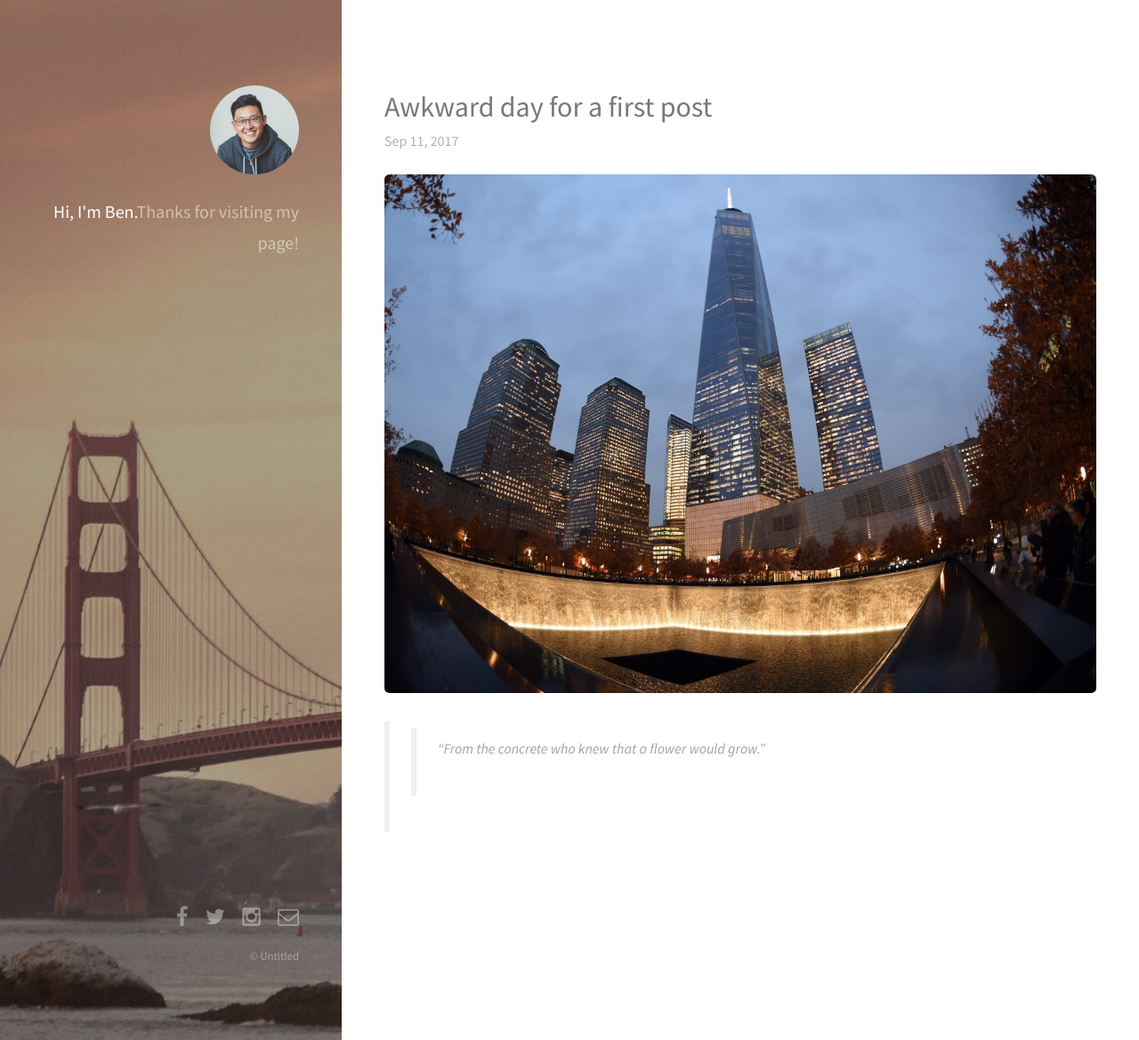
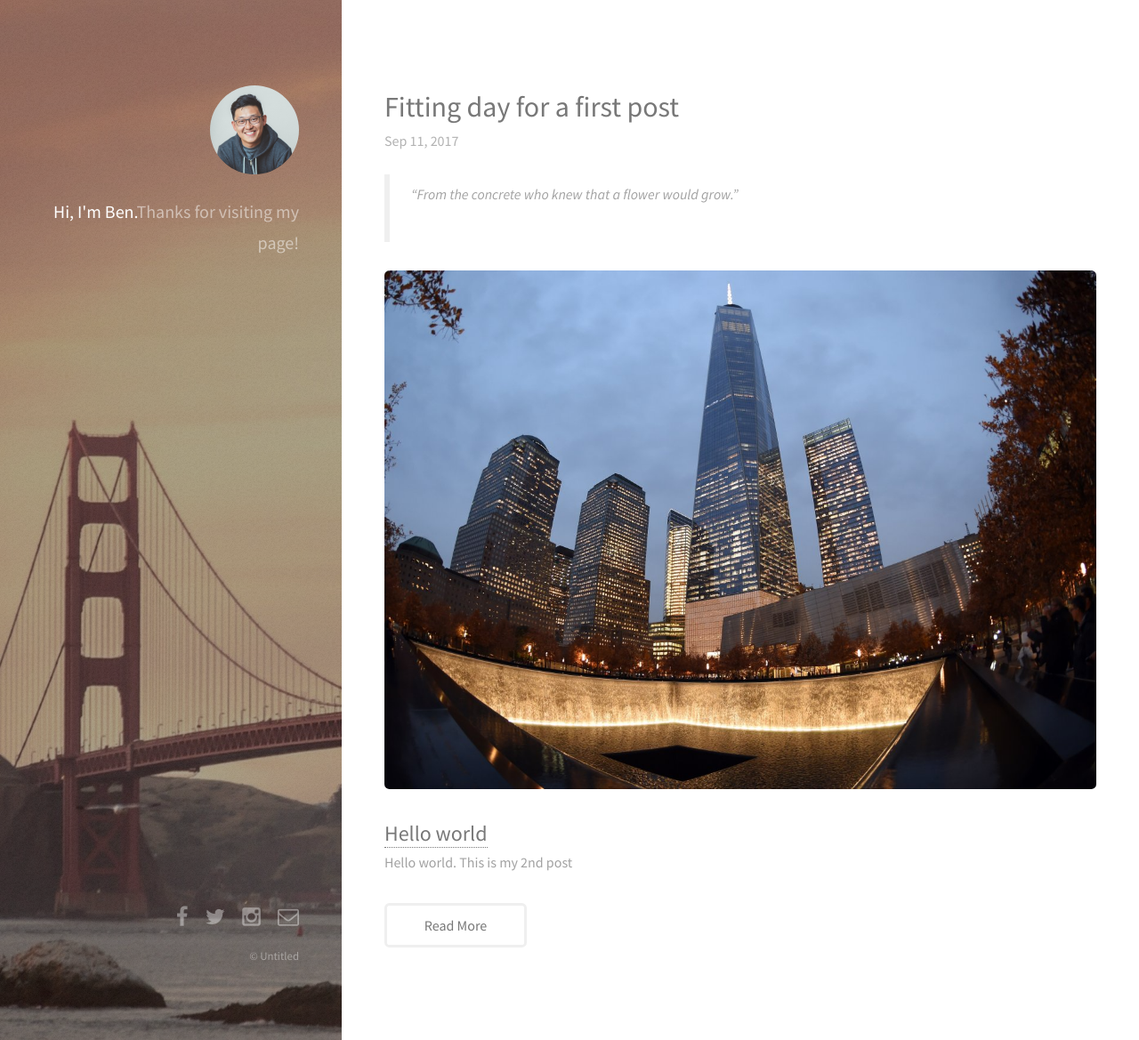
Before and after one commit to huisben/blag, a Jekyll site: the page built from _posts/2017-09-11-Awkward day for a first post.markdown, in a window 1280 px wide and 1169 px high. Shown: the whole window at 89% size. Built offline with Jekyll 4.4.1, drawn with Linux system fonts in a browser that asks for light colours; nearby versions of some CDN libraries.

Commit message:
first posts up

```diff
--- /dev/null
+++ b/_posts/2017-09-10-hello world.markdown
@@ -0,0 +1,5 @@
+---
+layout: post
+---
+
+Hello world. This is my 2nd post
--- a/_posts/2017-09-11-Awkward day for a first post.markdown
+++ b/_posts/2017-09-11-Awkward day for a first post.markdown
@@ -1,10 +1,10 @@
 ---
 layout: post
-title: Awkward day for a first post
+title: Fitting day for a first post
 categories: blog
 date: 2017-09-11
-image: /newgroundzero.jpg
 ---
-<img src="/images/fulls/newgroundzero.jpg" class="fit image">
 
->> "From the concrete who knew that a flower would grow."
+> "From the concrete who knew that a flower would grow."
+
+<img src="{{site.baseurl}}/images/fulls/newgroundzero.jpg" class="fit image">
```
